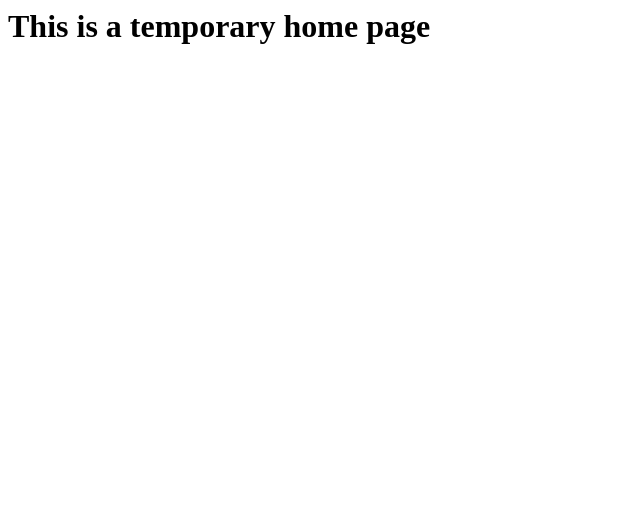
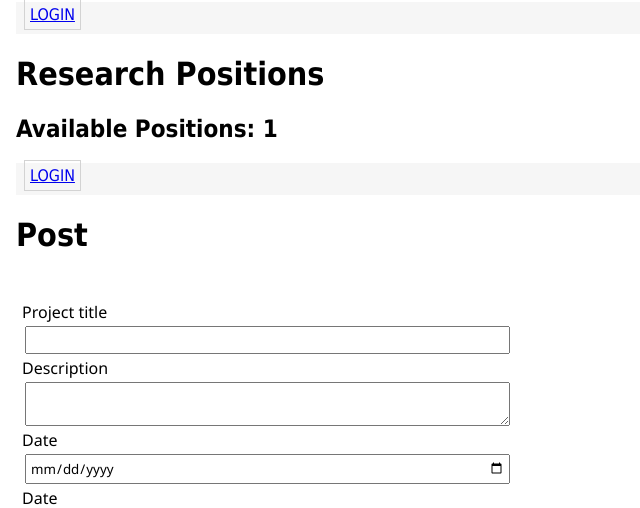
Before and after one commit to DylanTarlyn/ResearchOutreach, a Flask app: template app/View/templates/home.html in a window 1280 px wide. Shown: the top 508 px of the page, without its empty margins (0-640 px from the left). Run offline with Flask 2, Linux system fonts and the light colour scheme; tables that the repository leaves empty hold one stand-in row (values such as "Sample post"); the template is opened without the code that fills it: values that come from a table or form of the project are taken from there, most other values are stand-ins (such as "Sample title", 1, 10 or a date in 2020); form fields are guessed from the names that the template uses; some libraries are stand-ins or nearby versions.

Commit message:
Created home page route with home.html, currently creating applications is broken, will fix

```diff
--- a/app/View/templates/home.html
+++ b/app/View/templates/home.html
@@ -1 +1,11 @@
-<h1>This is a temporary home page</h1>
+{% extends "base.html" %}
+
+{%block content%}
+
+    <h1>Research Positions</h1>
+    <h2>Available Positions: {{totalPosts}}</h2>
+
+    {% for post in posts %}
+        {% include '_post.html' %}
+    {%endfor%}
+{% endblock %}
```
Also changed, not shown: app/Controller/routes.py (+12 -20 lines), app/Controller/forms.py (line endings or trailing spaces), research.db.
